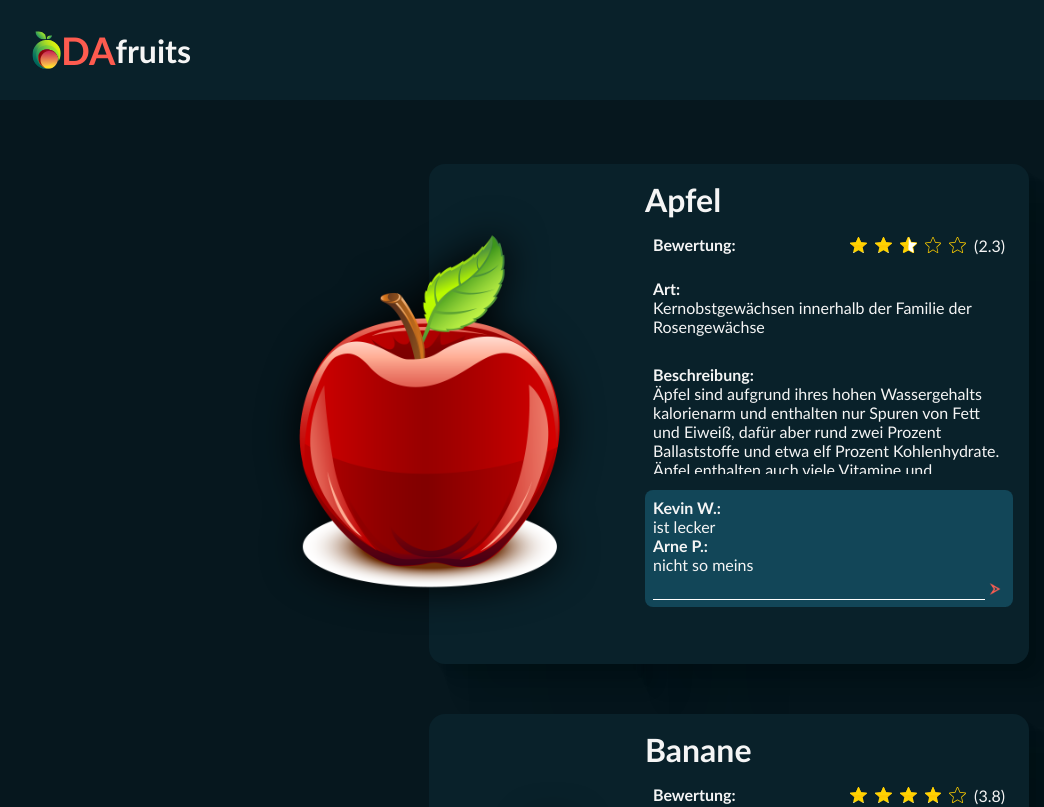
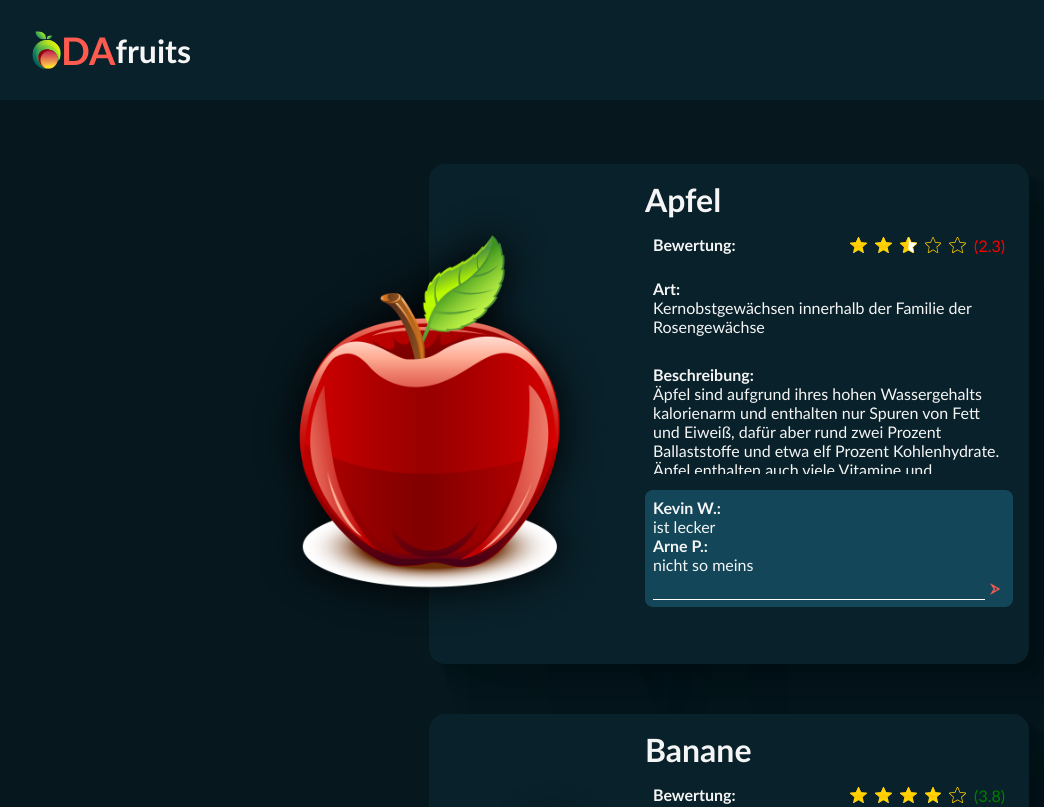
Before and after one commit to Andre-Gross/DAfruits, an Angular app: page / in a window 1280 px wide. Shown: the top 807 px of the page, without its empty margins (11-1055 px from the left). Built offline with nearby package versions, Linux system fonts and the light colour scheme.

Commit message:
feat(fruitlist): color average rating text according to score

```diff
--- a/src/app/fruitlist/fruitlist.html
+++ b/src/app/fruitlist/fruitlist.html
@@ -21,7 +21,7 @@
                             <img src="./assets/img/stars/star.svg" alt="" srcset="">
                         }
                     }
-                    <p>({{item.stars}})</p>
+                    <p [ngClass]="{'fontColorBad': item.stars < 3, 'fontColorGood': item.stars >= 3}">({{item.stars}})</p>
                 </div>
             </div>
             <div><b>Art:</b><br>{{item.genus}}</div>
--- a/src/app/fruitlist/fruitlist.scss
+++ b/src/app/fruitlist/fruitlist.scss
@@ -8,6 +8,20 @@
     padding: 64px 0;
 }
 
+
+.fontColorGood {
+    color: green;
+}
+
+
+.fontColorBad {
+    color: red;
+}
+
+
+.bgWhite {
+    background-color: white;
+}
 
 
 .singleFruitBox {
--- a/src/app/fruitlist/fruitlist.ts
+++ b/src/app/fruitlist/fruitlist.ts
@@ -8,6 +8,10 @@ import { CommonModule } from '@angular/common';
     styleUrl: './fruitlist.scss',
 })
 export class Fruitlist {
+
+    fontColorGood = 'green';
+    fontColorBad = 'red';
+
     fruitlist = [
         {
             name: 'Apfel',
```
